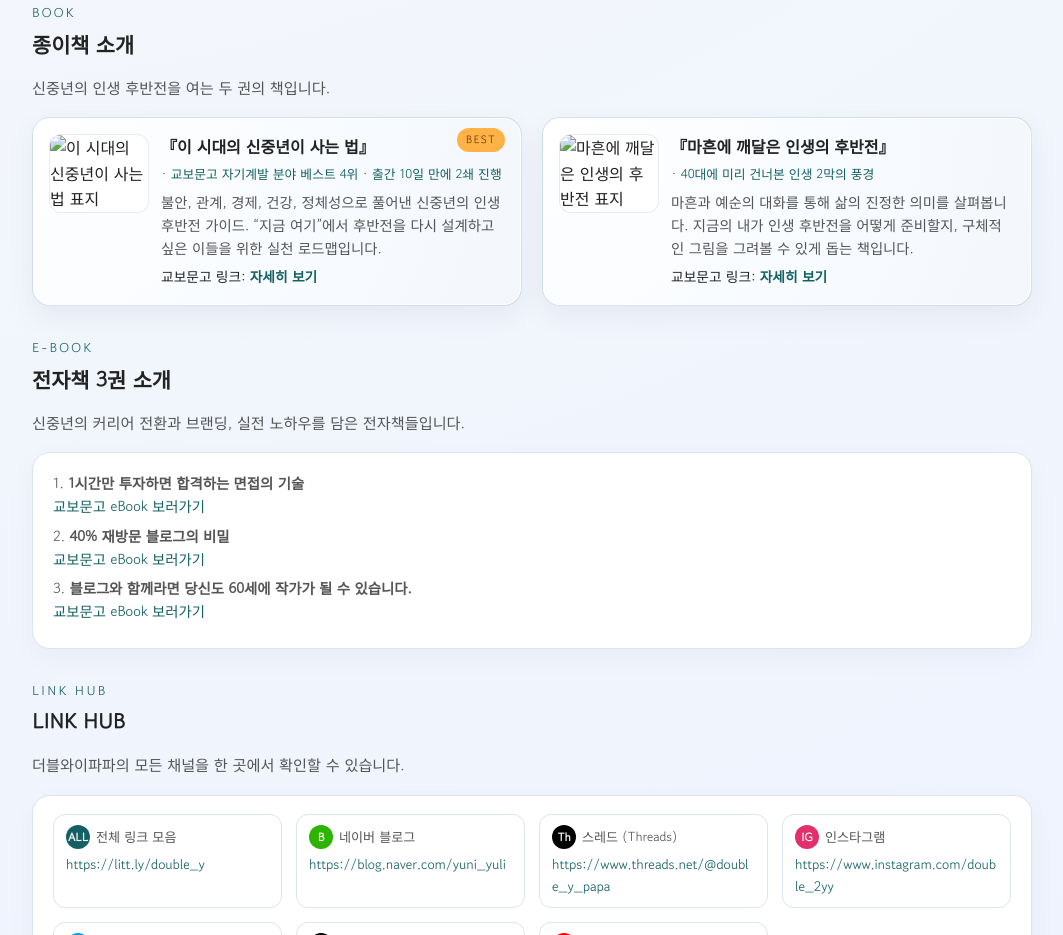
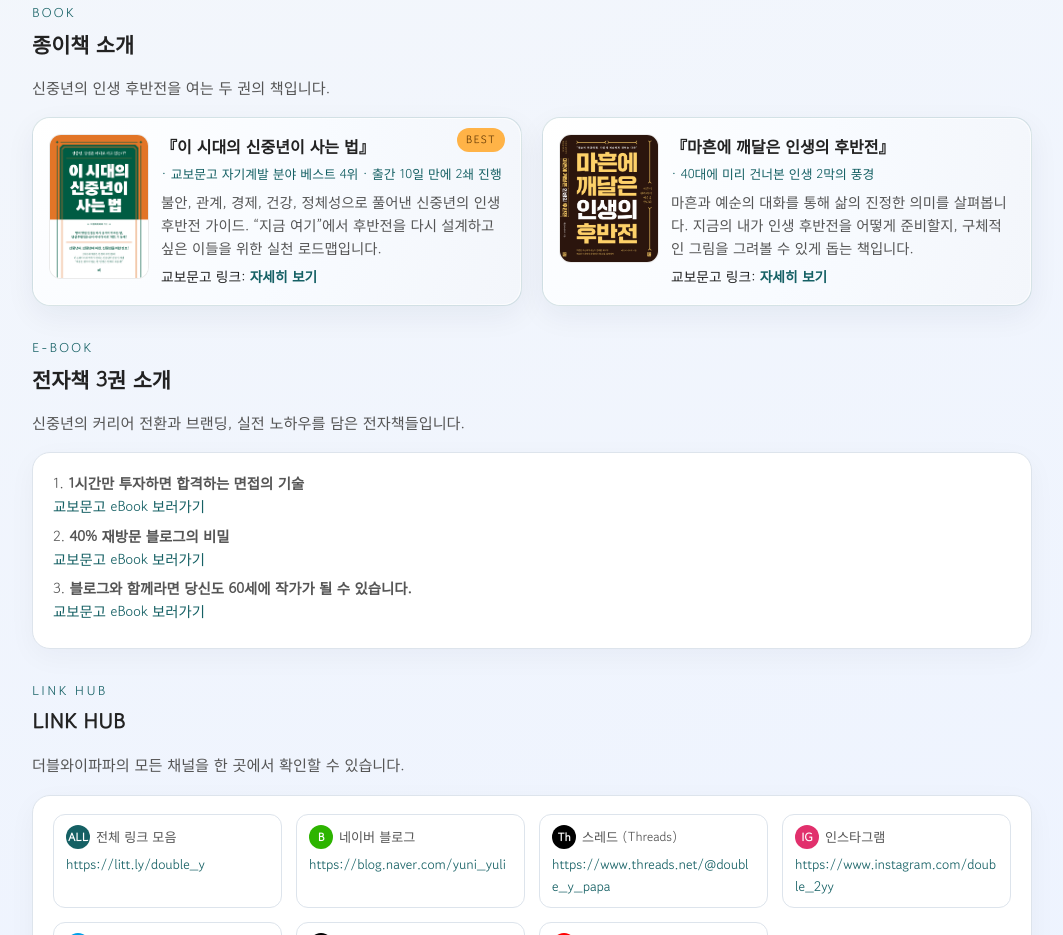
Before and after one commit to Double-Y-PAPA/double-y-papa.github.io, a plain HTML site: page index.html in a window 1280 px wide. Shown: the part 1534-2469 px from the top of the page, without its empty margins (108-1171 px from the left). Drawn offline with Linux system fonts and the light colour scheme.

Commit message:
Update index.html

```diff
--- a/index.html
+++ b/index.html
@@ -736,9 +736,9 @@
         <!-- 이 시대의 신중년이 사는 법 (FEATURED) -->
         <article class="book-card featured">
           <div class="book-cover">
-            <!-- 실제 파일 확장자에 맞게: png -->
+            <!-- 실제 파일 확장자에 맞게: jpg -->
             <img
-              src="images/book-shinjoongnyun.png"
+              src="images/book-shinjoongnyun.jpg"
               alt="이 시대의 신중년이 사는 법 표지"
             />
           </div>
@@ -767,9 +767,9 @@
         <!-- 마흔에 깨달은 인생의 후반전 -->
         <article class="book-card">
           <div class="book-cover">
-            <!-- 실제 파일 확장자에 맞게: jpg -->
+            <!-- 실제 파일 확장자에 맞게: png -->
             <img
-              src="images/book-maheun.jpg"
+              src="images/book-maheun.png"
               alt="마흔에 깨달은 인생의 후반전 표지"
             />
           </div>
```
